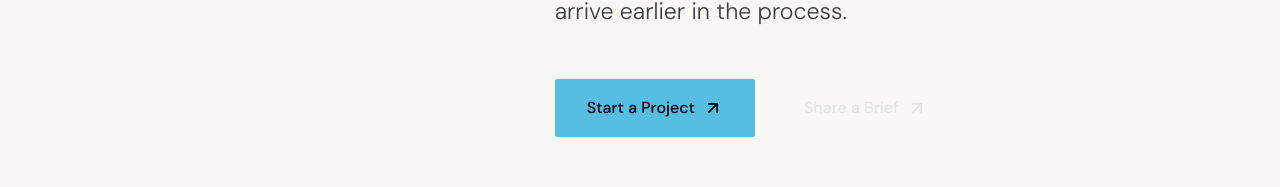
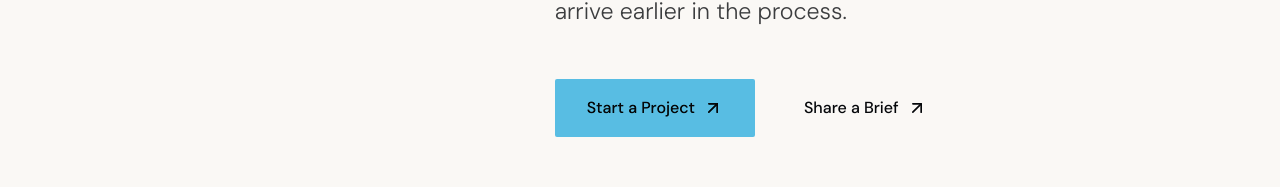
Before and after one commit to HarryHarioffi/Folio---Scrolling-Video, a React (Vite) app: page / in a window 1280 px wide. Shown: the part 6774-6961 px from the top of the page. Built offline with nearby package versions, Linux system fonts and the light colour scheme.

Commit message:
feat: add Lenis smooth scrolling and update build assets

```diff
--- a/src/components/sections/ContactSection.tsx
+++ b/src/components/sections/ContactSection.tsx
@@ -46,7 +46,10 @@ export default function ContactSection() {
                 <a href={`mailto:${CONTACT_EMAIL}?subject=Start a Project`} className="bg-accent-primary text-white font-sans font-medium px-8 py-4 rounded-[2px] hover:brightness-110 transition-all duration-200 flex items-center gap-2 group cursor-pointer">
                   Start a Project <ArrowUpRight className="w-5 group-hover:translate-x-1 group-hover:-translate-y-1 transition-transform" />
                 </a>
-                <a href={`mailto:${CONTACT_EMAIL}?subject=Share a Brief`} className="border border-border-custom text-text-primary bg-transparent font-sans font-medium px-8 py-4 rounded-[2px] hover:border-accent-primary transition-all duration-200 flex items-center gap-2 group cursor-pointer">
+                <a
+                  href={`mailto:${CONTACT_EMAIL}?subject=Share a Brief`}
+                  className="border border-transparent text-white bg-transparent font-sans font-medium px-8 py-4 rounded-[2px] hover:border-accent-primary transition-all duration-200 flex items-center gap-2 group cursor-pointer"
+                >
                   Share a Brief <ArrowUpRight className="w-5 group-hover:translate-x-1 group-hover:-translate-y-1 transition-transform" />
                 </a>
               </div>
```
Also changed, not shown: 4 other files (tests, documents, lock files or other folders).
